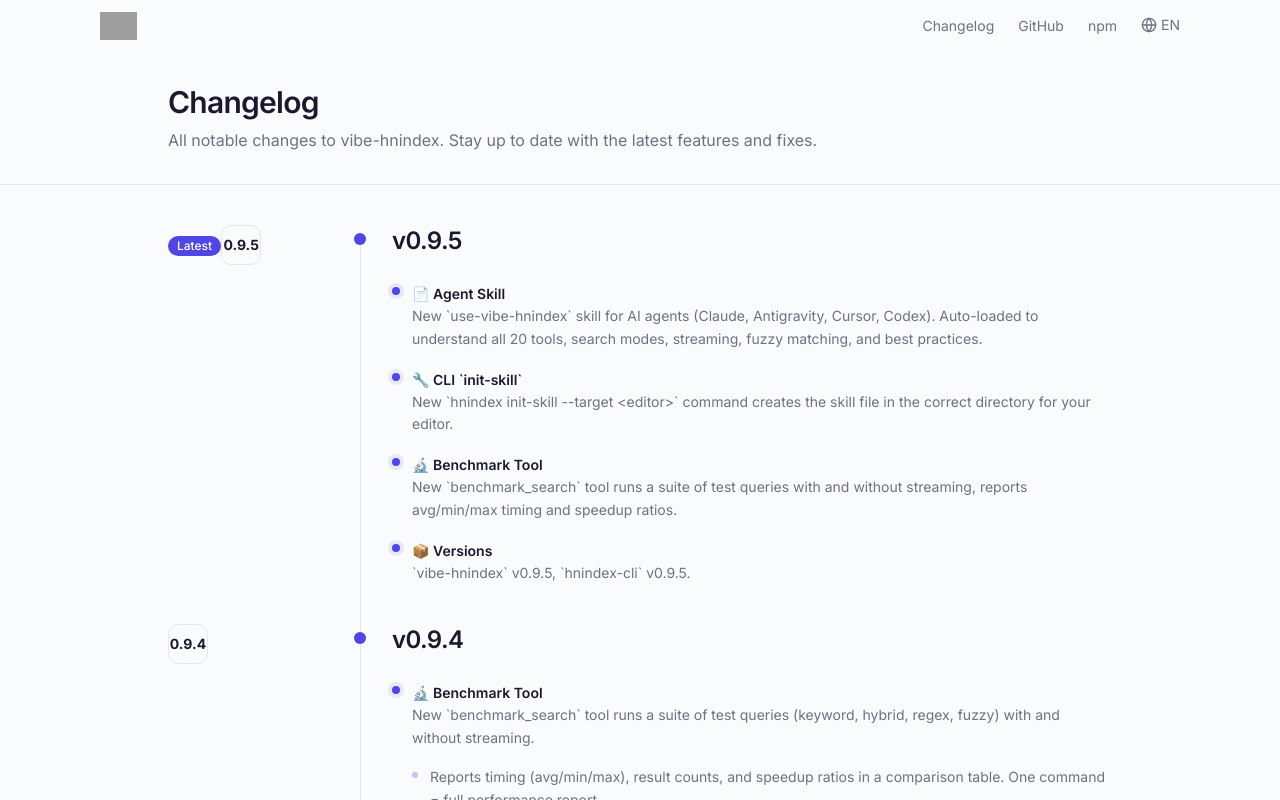
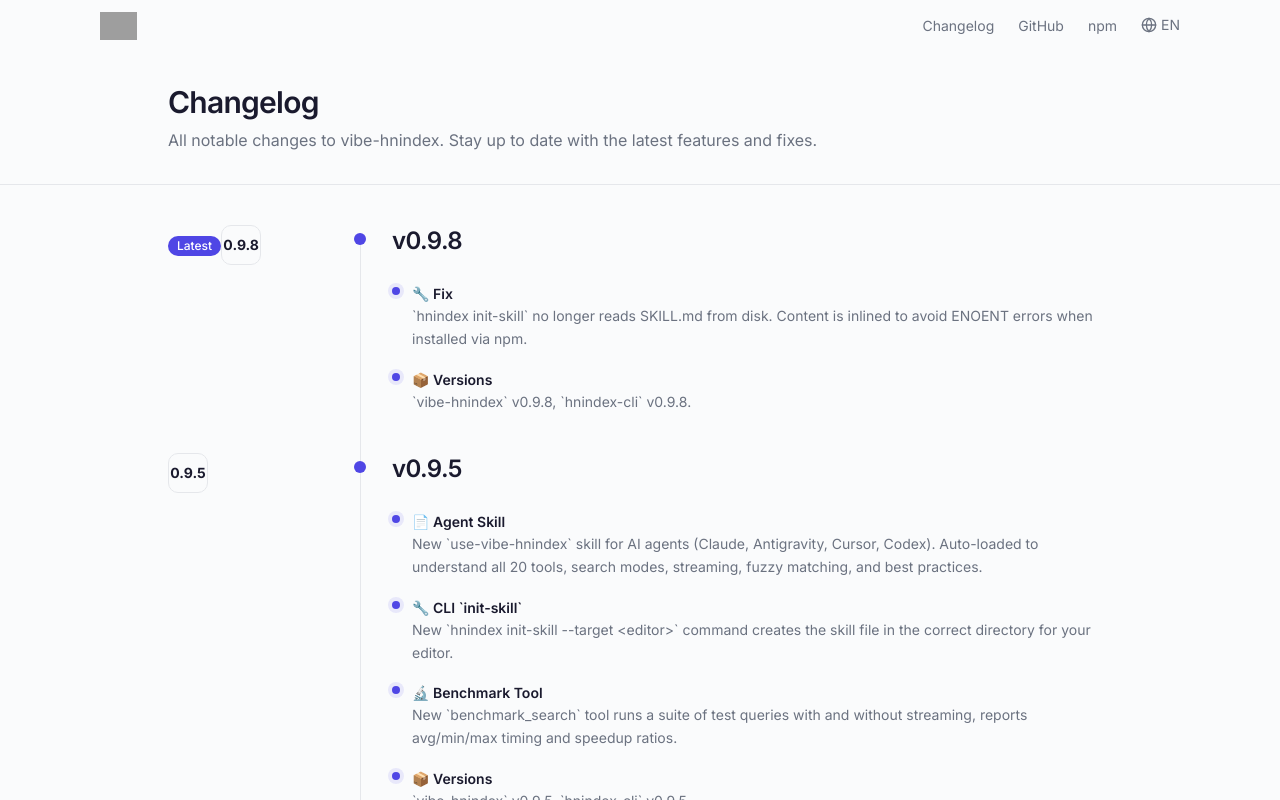
Before and after one commit to AndyAnh174/vibe-hnindex, a Next.js app in the folder website/: page /en/changelog in a window 1280 px wide. Shown: the top 800 px of the page. Built offline with nearby package versions, Linux system fonts and the light colour scheme; grey boxes are pictures that could not be loaded.

Commit message:
chore: update changelog + website for v0.9.8

```diff
--- a/website/src/app/[locale]/changelog/changelog-data.ts
+++ b/website/src/app/[locale]/changelog/changelog-data.ts
@@ -5,6 +5,13 @@
 }
 
 export const changelogData: VersionEntry[] = [
+  {
+    title: "v0.9.8",
+    items: [
+      "**🔧 Fix** — `hnindex init-skill` no longer reads SKILL.md from disk. Content is inlined to avoid ENOENT errors when installed via npm.",
+      "**📦 Versions** — `vibe-hnindex` v0.9.8, `hnindex-cli` v0.9.8.",
+    ],
+  },
   {
     title: "v0.9.5",
     items: [
```
